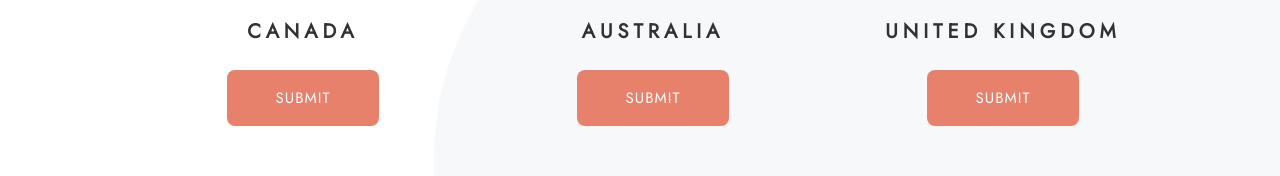
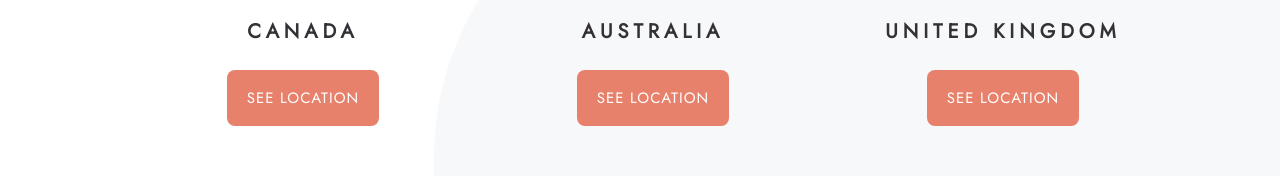
Before and after one commit to AmaliTech-Training-Academy/designo_multipage, a React (Create React App) app in the folder project/: page /contact in a window 1280 px wide. Shown: the part 1025-1201 px from the top of the page. Built offline with nearby package versions, Linux system fonts and the light colour scheme.

Commit message:
styles for galaxy fold

```diff
--- a/project/src/components/Contact/contact.js
+++ b/project/src/components/Contact/contact.js
@@ -191,7 +191,7 @@
         <div className="location-card-text-container">
           <h2>{title}</h2>
           <button type="submit" className="locatio-btn">
-          Submit
+          See location
         </button>
         </div>
       </div>
```
